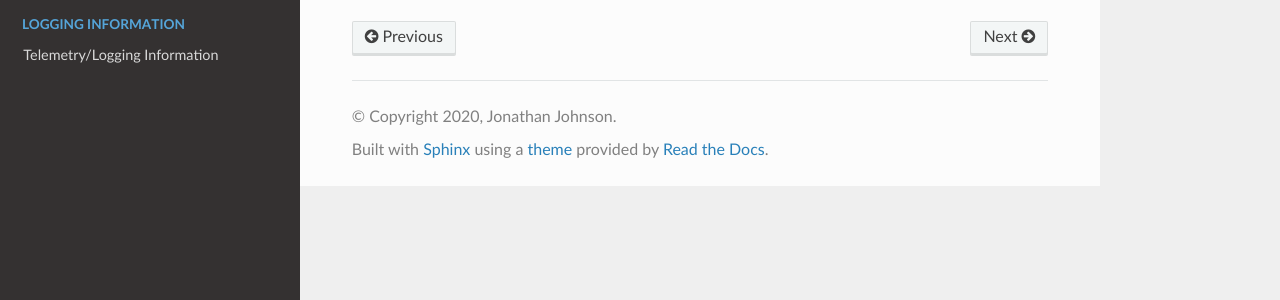
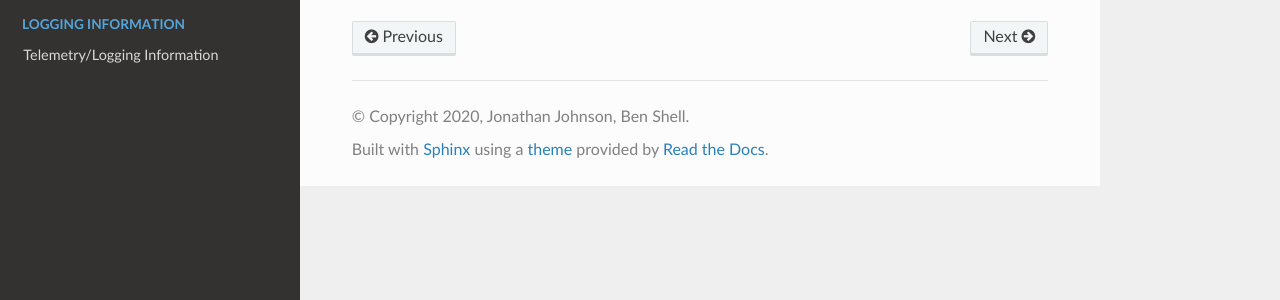
Before and after one commit to jsecurity101/Marvel-Lab, a Sphinx documentation site: the page built from docs/subpages/troubleshooting.rst, in a window 1280 px wide. Shown: the part 261-561 px from the top of the page. Built offline with Sphinx 7.4.7 and the Read the Docs theme 2.0.0, drawn with Linux system fonts in a browser that asks for light colours.

```diff
--- a/docs/conf.py
+++ b/docs/conf.py
@@ -18,7 +18,7 @@
 # -- Project information -----------------------------------------------------
 
 project = 'Marvel Lab'
-copyright = '2020, Jonathan Johnson'
+copyright = '2020, Jonathan Johnson, Ben Shell'
 author = 'Jonathan Johnson, Ben Shell'
 
 # The full version, including alpha/beta/rc tags
```
